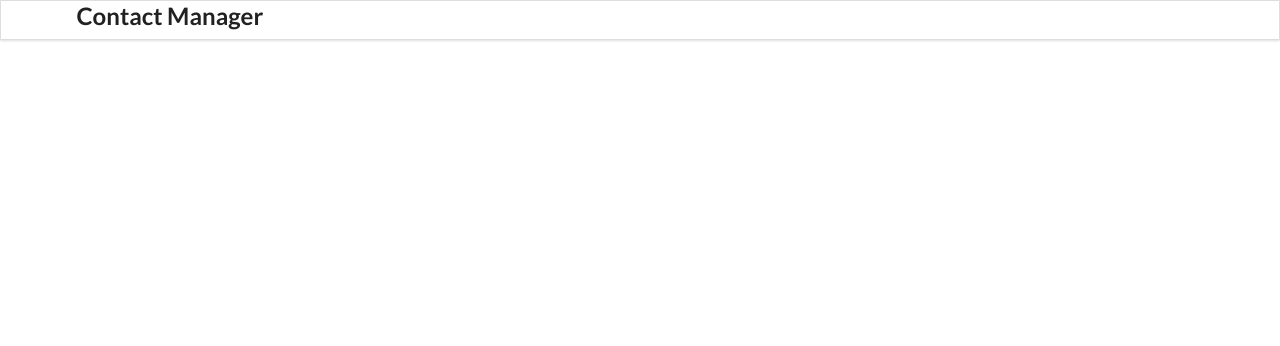
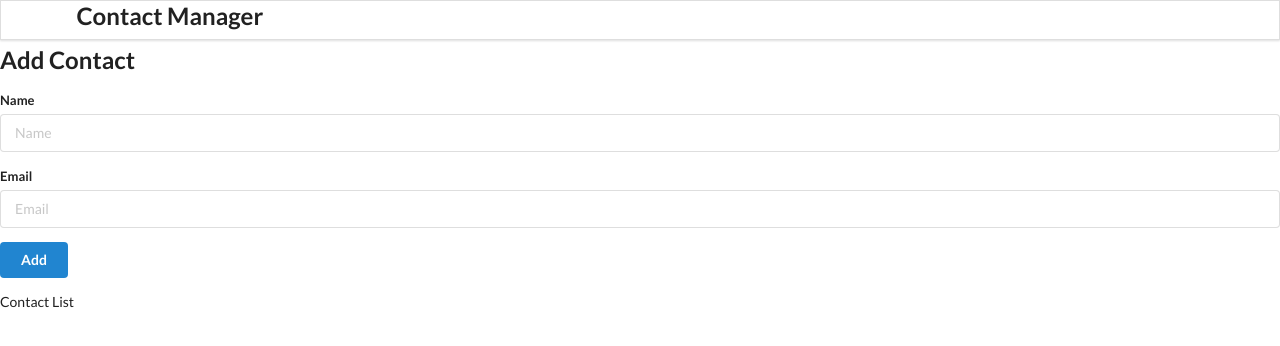
Before and after one commit to Jake2508/contact-app, a React (Create React App) app: page / in a window 1280 px wide. Shown: the top 346 px of the page. Built offline with nearby package versions, Linux system fonts and the light colour scheme.

Commit message:
Main Component Setup
- Setup main component templates for Adding Contacts & Contact List

```diff
--- a/src/components/AddContact.js
+++ b/src/components/AddContact.js
@@ -0,0 +1,27 @@
+import React from 'react'
+
+
+class AddContact extends React.Component {
+    render() {
+        return (
+            <div className="ui main">
+                <h2>Add Contact</h2>
+                <form className="ui form">
+                    <h2>Add Contact</h2>
+                    <div className="field">
+                        <label>Name</label>
+                        <input type="text" name="name" placeholder="Name" />
+                    </div>
+                    <div className="field">
+                        <label>Email</label>
+                        <input type="text" name="email" placeholder="Email" />
+                        </div>
+                        <button className="ui button blue">Add</button>
+                </form>
+            </div>
+        );
+    }
+}
+
+
+export default AddContact;
--- a/src/components/App.js
+++ b/src/components/App.js
@@ -9,8 +9,8 @@
   return (
     <div>
       <Header />
-      {/* <AddContact />
-      <ContactList /> */}
+      <AddContact />
+      <ContactList />
     </div>
   );
 }
--- a/src/components/ContactList.js
+++ b/src/components/ContactList.js
@@ -0,0 +1,10 @@
+import React from 'react'
+
+const ContactList = () => {
+    return (
+        <div className="ui celled list">Contact List</div>
+    );
+}
+
+
+export default ContactList;
```
